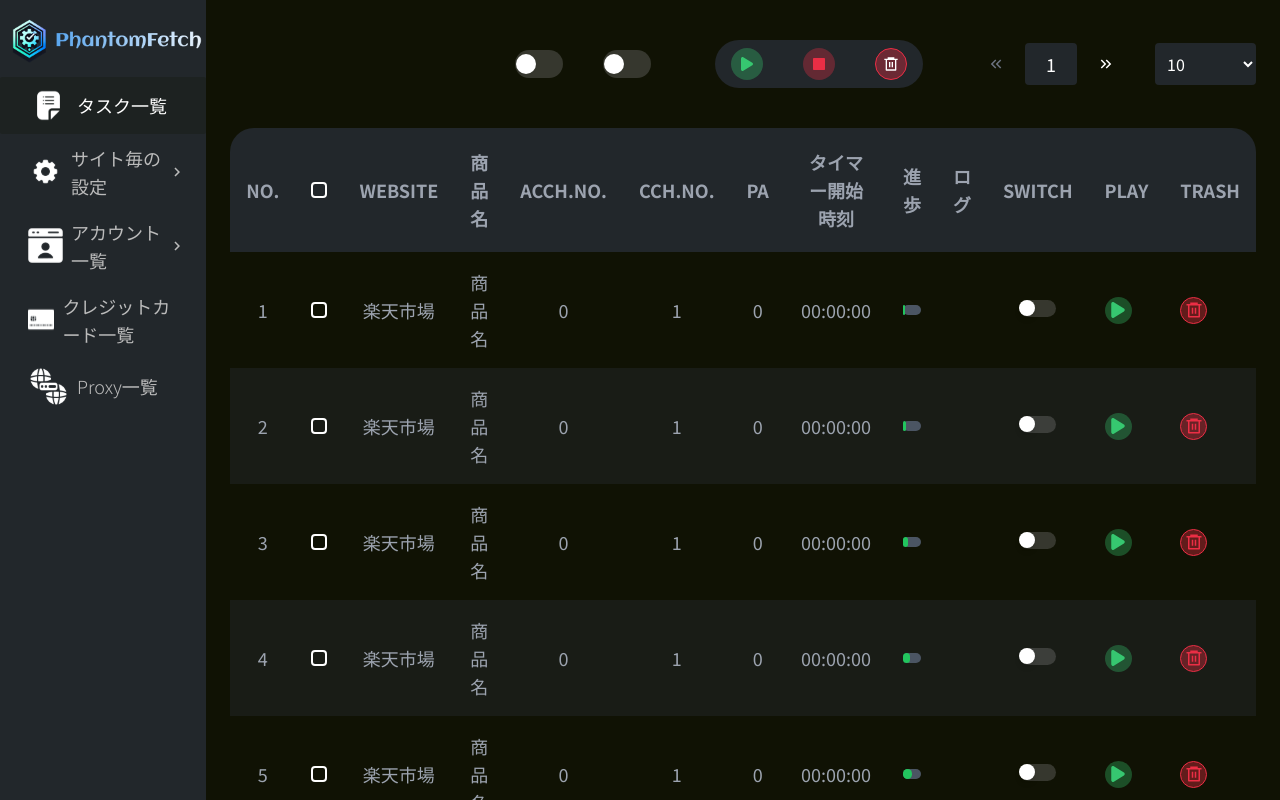
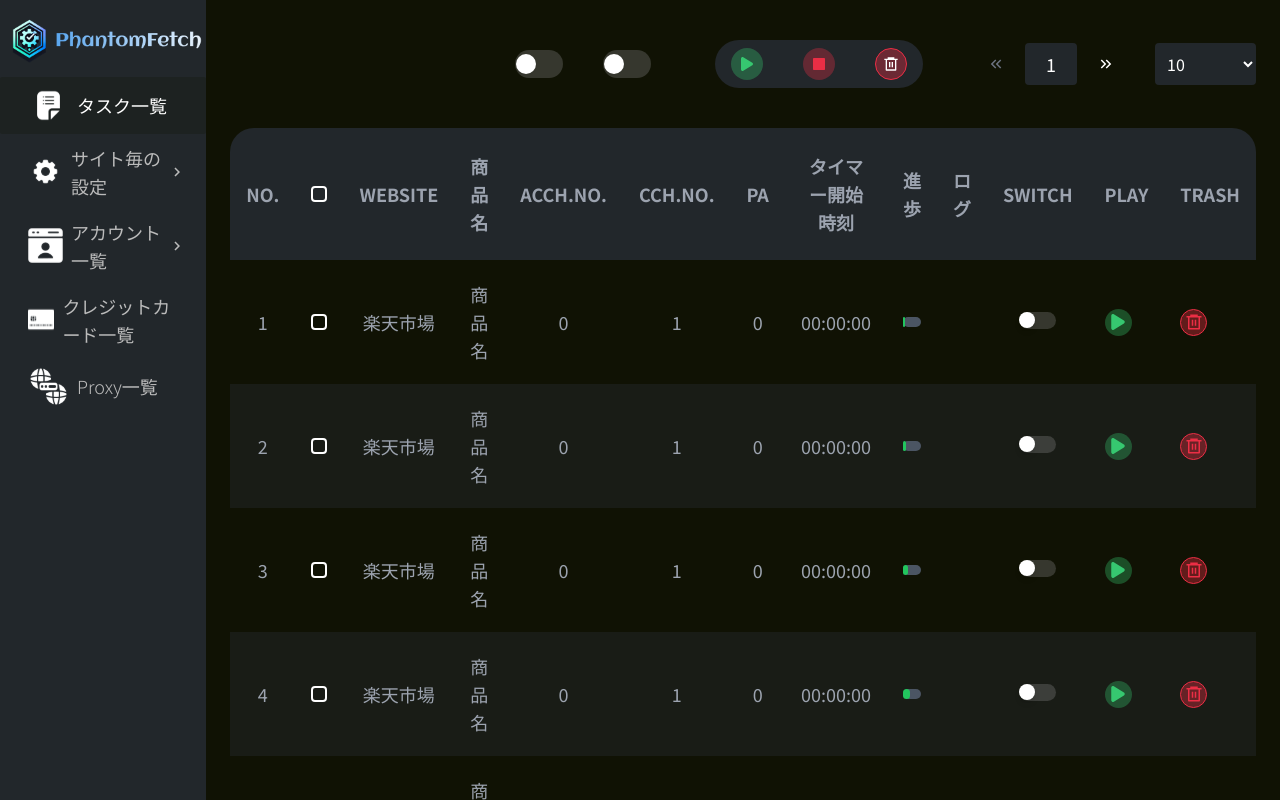
Before and after one commit to fahim-muntasir/pFetch, a React (Vite) app: page / in a window 1280 px wide. Built offline with nearby package versions, Linux system fonts and the light colour scheme.

Commit message:
fixed issue #3

```diff
--- a/src/components/Market/TableHeader.jsx
+++ b/src/components/Market/TableHeader.jsx
@@ -33,7 +33,7 @@
         <RiLogoutCircleRLine className="text-lg md:text-xl" />
         <span>エクスポート</span>
       </div>
-      <div className="flex items-center gap-3 md:gap-5 bg-[#FD7E145E] h-[52px] md:h-[58px] px-4 md:px-5 rounded-2xl text-white hover:bg-[#FD7E14]">
+      <div className="flex items-center gap-3 md:gap-5 bg-[#FD7E145E] py-2 md:py-3 px-4 md:px-5 rounded-2xl text-white hover:bg-[#FD7E14]">
         <GoAlertFill className="text-lg md:text-xl" />
         <span className="text-xs md:text-base">
           データ確定はTab or Enter押下時
--- a/src/pages/Dashboard.jsx
+++ b/src/pages/Dashboard.jsx
@@ -72,10 +72,10 @@
           <table className="w-full text-sm text-center text-gray-400">
             <thead className="font-sans text-lg uppercase bg-[#22272B] text-gray-400">
               <tr>
-                <th scope="col" className="px-4 py-5">
+                <th scope="col" className="px-4 py-6">
                   No.
                 </th>
-                <th scope="col" className="px-4 py-5 text-center ">
+                <th scope="col" className="px-4 py-6 text-center ">
                   <input
                     id="select-all"
                     type="checkbox"
@@ -84,37 +84,37 @@
                     className="w-4 h-4 bg-transparent border-2 border-white rounded appearance-none cursor-pointer checked:bg-blue-600 checked:border-blue-600 focus:ring-2 focus:ring-blue-500"
                   />
                 </th>
-                <th scope="col" className="px-4 py-5">
+                <th scope="col" className="px-4 py-6">
                   Website
                 </th>
-                <th scope="col" className="px-4 py-5">
+                <th scope="col" className="px-4 py-6">
                   商品名
                 </th>
-                <th scope="col" className="px-4 py-5">
+                <th scope="col" className="px-4 py-6">
                   Acch.No.
                 </th>
-                <th scope="col" className="px-4 py-5">
+                <th scope="col" className="px-4 py-6">
                   Cch.No.
                 </th>
-                <th scope="col" className="px-4 py-5">
+                <th scope="col" className="px-4 py-6">
                   PA
                 </th>
-                <th scope="col" className="px-4 py-5">
+                <th scope="col" className="px-4 py-6">
                   タイマー開始時刻
                 </th>
-                <th scope="col" className="px-4 py-5">
+                <th scope="col" className="px-4 py-6">
                   進歩
                 </th>
-                <th scope="col" className="px-4 py-5">
+                <th scope="col" className="px-4 py-6">
                   ログ
                 </th>
-                <th scope="col" className="px-4 py-5">
+                <th scope="col" className="px-4 py-6">
                   Switch
                 </th>
-                <th scope="col" className="px-4 py-5">
+                <th scope="col" className="px-4 py-6">
                   Play
                 </th>
-                <th scope="col" className="px-4 py-5">
+                <th scope="col" className="px-4 py-6">
                   Trash
                 </th>
               </tr>
@@ -125,7 +125,7 @@
                   key={i}
                   className={`${i % 2 === 0 ? "" : "bg-[#22272B78]"} text-lg cursor-pointer`}
                 >
-                  <td className="px-4 py-4" onClick={handleNavigation}>{i + 1}</td>
+                  <td className="px-4 py-5" onClick={handleNavigation}>{i + 1}</td>
                   <td className="text-center">
                     <input
                       id={`checkbox-${i}`}
@@ -135,13 +135,13 @@
                       className="w-4 h-4 bg-transparent border-2 border-white rounded appearance-none cursor-pointer checked:bg-blue-600 checked:border-blue-600 focus:ring-2 focus:ring-blue-500"
                     />
                   </td>
-                  <td className="px-4 py-4" onClick={handleNavigation}>楽天市場</td>
-                  <td className="px-4 py-4" onClick={handleNavigation}>商品名</td>
-                  <td className="px-4 py-4" onClick={handleNavigation}>0</td>
-                  <td className="px-4 py-4" onClick={handleNavigation}>1</td>
-                  <td className="px-4 py-4" onClick={handleNavigation}>0</td>
-                  <td className="px-4 py-4" onClick={handleNavigation}>00:00:00</td>
-                  <td className="px-4 py-4" onClick={handleNavigation}>
+                  <td className="px-4 py-5" onClick={handleNavigation}>楽天市場</td>
+                  <td className="px-4 py-5" onClick={handleNavigation}>商品名</td>
+                  <td className="px-4 py-5" onClick={handleNavigation}>0</td>
+                  <td className="px-4 py-5" onClick={handleNavigation}>1</td>
+                  <td className="px-4 py-5" onClick={handleNavigation}>0</td>
+                  <td className="px-4 py-5" onClick={handleNavigation}>00:00:00</td>
+                  <td className="px-4 py-5" onClick={handleNavigation}>
                     {/* Progress Bar */}
                     <div className="w-full bg-gray-600 rounded-full h-2.5">
                       <div
@@ -150,8 +150,8 @@
                       ></div>
                     </div>
                   </td>
-                  <td className="px-4 py-4" onClick={handleNavigation}></td>
-                  <td className="px-4 py-4">
+                  <td className="px-4 py-5" onClick={handleNavigation}></td>
+                  <td className="px-4 py-5">
                     <div className="relative inline-block w-12 h-6">
                       <input
                         type="checkbox"
@@ -162,12 +162,12 @@
                       <span className="absolute top-1/2 left-[5px] w-4 h-4 rounded-full bg-white shadow-md transform -translate-y-1/2 peer-checked:translate-x-6 transition-transform"></span>
                     </div>
                   </td>
-                  <td className="px-4 py-4">
+                  <td className="px-4 py-5">
                     <button className="bg-[#36C77054] hover:bg-green-600 text-[#36C770] rounded-full w-[27px] h-[27px] flex justify-center items-center">
                       <FaPlay />
                     </button>
                   </td>
-                  <td className="px-4 py-4">
+                  <td className="px-4 py-5">
                     <button className="bg-[#EB2E455E] hover:bg-[#EB2E455E] border border-[#EB2E45] text-[#EB2E45] rounded-full w-[27px] h-[27px] flex justify-center items-center">
                       <RiDeleteBin6Line />
                     </button>
--- a/src/pages/LohacoTable.jsx
+++ b/src/pages/LohacoTable.jsx
@@ -63,10 +63,10 @@
           <table className="w-full text-sm text-center text-gray-400">
             <thead className="font-sans text-lg uppercase bg-[#22272B] text-gray-400">
               <tr>
-                <th scope="col" className="px-4 py-5 w-24">
+                <th scope="col" className="px-4 py-6 w-24">
                   No.
                 </th>
-                <th scope="col" className="px-4 py-5 w-16">
+                <th scope="col" className="px-4 py-6 w-16">
                   <input
                     id="select-all"
                     type="checkbox"
@@ -75,10 +75,10 @@
                     className="w-4 h-4 bg-transparent border-2 border-white rounded appearance-none cursor-pointer checked:bg-blue-600 checked:border-blue-600 focus:ring-2 focus:ring-blue-500"
                   />
                 </th>
-                <th scope="col" className="px-4 py-5 w-96">
+                <th scope="col" className="px-4 py-6 w-96">
                   ユーザID
                 </th>
-                <th scope="col" className="px-4 py-5 text-left">
+                <th scope="col" className="px-4 py-6 text-left">
                   パスワード
                 </th>
               </tr>
@@ -89,7 +89,7 @@
                   key={i}
                   className={`${i % 2 === 0 ? "" : "bg-[#22272B78]"} text-lg`}
                 >
-                  <td className="px-4 py-4">{i + 1}</td>
+                  <td className="px-4 py-5">{i + 1}</td>
                   <td className="text-center">
                     <input
                       id={`checkbox-${i}`}
@@ -99,8 +99,8 @@
                       className="w-4 h-4 bg-transparent border-2 border-white rounded appearance-none cursor-pointer checked:bg-blue-600 checked:border-blue-600 focus:ring-2 focus:ring-blue-500"
                     />
                   </td>
-                  <td className="px-4 py-4">testsample@sample.com</td>
-                  <td className="px-4 py-4 text-left">testsample1234</td>
+                  <td className="px-4 py-5">testsample@sample.com</td>
+                  <td className="px-4 py-5 text-left">testsample1234</td>
                 </tr>
               ))}
             </tbody>
--- a/src/pages/MarketTable.jsx
+++ b/src/pages/MarketTable.jsx
@@ -63,10 +63,10 @@
           <table className="w-full text-sm text-center text-gray-400">
             <thead className="font-sans text-lg uppercase bg-[#22272B] text-gray-400">
               <tr>
-                <th scope="col" className="px-4 py-5 w-24">
+                <th scope="col" className="px-4 py-6 w-24">
                   No.
                 </th>
-                <th scope="col" className="px-4 py-5 w-16">
+                <th scope="col" className="px-4 py-6 w-16">
                   <input
                     id="select-all"
                     type="checkbox"
@@ -75,10 +75,10 @@
                     className="w-4 h-4 bg-transparent border-2 border-white rounded appearance-none cursor-pointer checked:bg-blue-600 checked:border-blue-600 focus:ring-2 focus:ring-blue-500"
                   />
                 </th>
-                <th scope="col" className="px-4 py-5 w-96">
+                <th scope="col" className="px-4 py-6 w-96">
                   ユーザID
                 </th>
-                <th scope="col" className="px-4 py-5 text-left">
+                <th scope="col" className="px-4 py-6 text-left">
                   パスワード
                 </th>
               </tr>
@@ -89,7 +89,7 @@
                   key={i}
                   className={`${i % 2 === 0 ? "" : "bg-[#22272B78]"} text-lg`}
                 >
-                  <td className="px-4 py-4">{i + 1}</td>
+                  <td className="px-4 py-5">{i + 1}</td>
                   <td className="text-center">
                     <input
                       id={`checkbox-${i}`}
@@ -99,8 +99,8 @@
                       className="w-4 h-4 bg-transparent border-2 border-white rounded appearance-none cursor-pointer checked:bg-blue-600 checked:border-blue-600 focus:ring-2 focus:ring-blue-500"
                     />
                   </td>
-                  <td className="px-4 py-4">testsample@sample.com</td>
-                  <td className="px-4 py-4 text-left">testsample1234</td>
+                  <td className="px-4 py-5">testsample@sample.com</td>
+                  <td className="px-4 py-5 text-left">testsample1234</td>
                 </tr>
               ))}
             </tbody>
```
Also changed, not shown: src/pages/CreditCardTable.jsx (+18 -18 lines), src/pages/ShoppingTable.jsx (+7 -7 lines).
